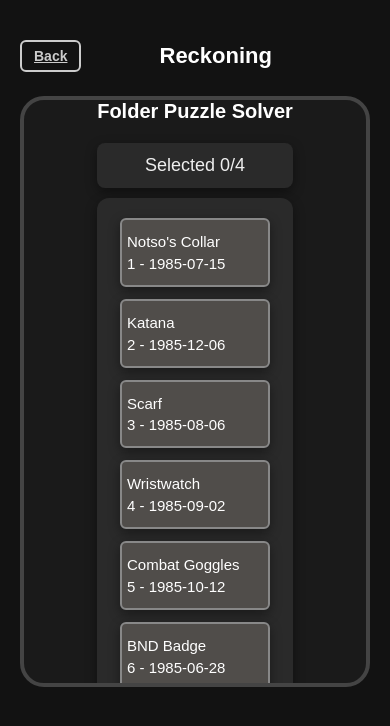
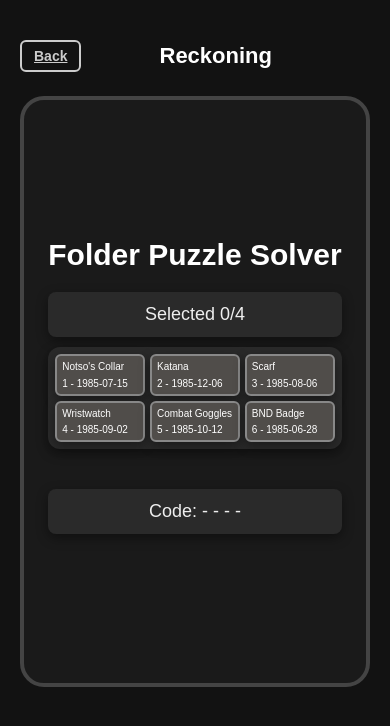
Before and after one commit to pochua117/CODSideKick, a Next.js app: page /maps/reckoning in a window 390 px wide. Shown: the top 726 px of the page. Built offline with nearby package versions, Linux system fonts and the light colour scheme.

Commit message:
Responsive

```diff
--- a/src/styles/globals.css
+++ b/src/styles/globals.css
@@ -508,6 +508,55 @@ body {
     font-weight: bold;
     color: white;
   }
+
+.reckoning-container {
+  display: flex;
+  flex-direction: column;
+  border-radius: 16px;
+  text-align: center;
+  margin: auto;
+}
+
+.objects-section {
+  display: grid;
+  grid-template-columns: repeat(auto-fill, minmax(90px, 1fr));
+  gap: 12px;
+  margin-bottom: 40px;
+  padding: 20px;
+  background-color: #2a2a2a;
+  border-radius: 12px;
+  box-shadow: 0 4px 12px rgba(0, 0, 0, 0.4);
+  justify-items: center;
+}
+
+.objects-section button{
+  font-size: 10px;
+  display: grid;
+  align-items: center;
+  width: 90px;
+  text-align: left;
+  gap: .30rem;
+  padding: 13px 5px;
+  border: 2px solid #888;
+  background-color: #504d4a;
+  color: white;
+  border-radius: 6px;
+  cursor: pointer;
+  transition: background 0.2s, color 0.2s;
+  box-shadow: 0 4px 12px rgba(0, 0, 0, 0.4);
+}
+
+.objects-section button:hover {
+  border-color: #3a3a3a;
+}
+
+.objects-section button .oject-name {
+  font-weight: 888;
+}
+
+.objects-section button .oject-extra {
+  font-size: .9rem;
+}
 }
 
 
@@ -602,6 +651,24 @@ body {
     width: 40px;
     height: 40px;
   }
+
+  .symbols-title {
+    font-size: 30px;
+  }
+
+  .objects-section {
+    grid-template-columns: repeat(2, 1fr);
+    gap: 10px;
+    margin-bottom: 40px;
+    padding: 17px;
+  }
+
+  .objects-section button{
+    font-size: 10px;
+    width: 150px;
+    gap: .35rem;
+    padding: 5px 5px;
+  }
 }
 
 @media (max-width: 950px) and (orientation: landscape) {
@@ -670,6 +737,24 @@ body {
   .result {
     font-size: 16px;
   }
+
+    .symbols-title {
+    font-size: 30px;
+  }
+
+  .objects-section {
+    grid-template-columns: repeat(2, 1fr);
+    gap: 10px;
+    margin-bottom: 40px;
+    padding: 17px;
+  }
+
+  .objects-section button{
+    font-size: 10px;
+    width: 150px;
+    gap: .35rem;
+    padding: 5px 5px;
+  }
 }
 
 @media (max-width: 400px) {
@@ -687,4 +772,26 @@ body {
   .section-selected {
     gap: 6px;
   }
+
+  .reckoning-container {
+  display: flex;
+  flex-direction: column;
+  border-radius: 16px;
+  text-align: center;
+  margin: auto;
 }
+
+.objects-section {
+  grid-template-columns: repeat(auto-fill, minmax(75px, 1fr));
+  gap: 5px;
+  margin-bottom: 40px;
+  padding: 7px;
+}
+
+.objects-section button{
+  font-size: 10px;
+  width: 90px;
+  gap: .35rem;
+  padding: 5px 5px;
+}
+}
```
